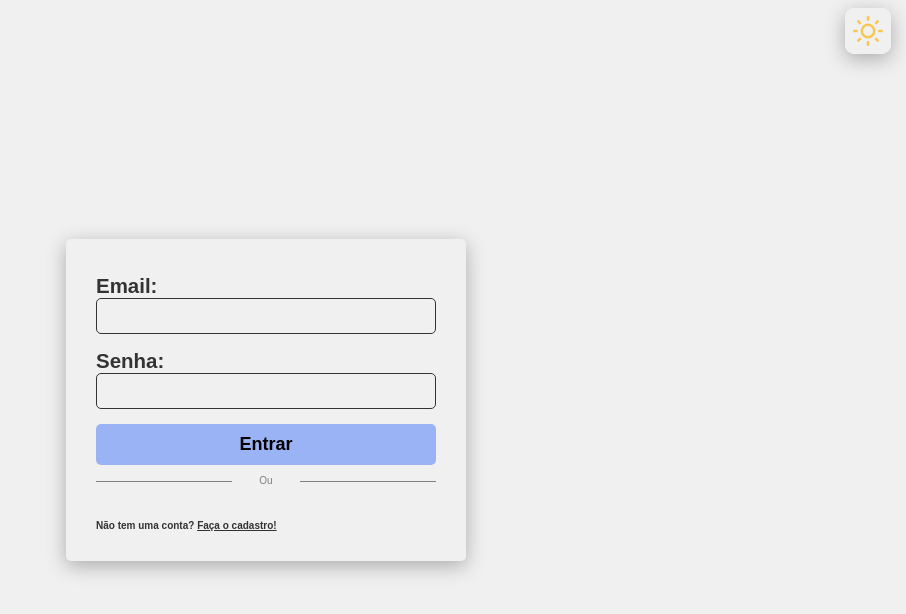
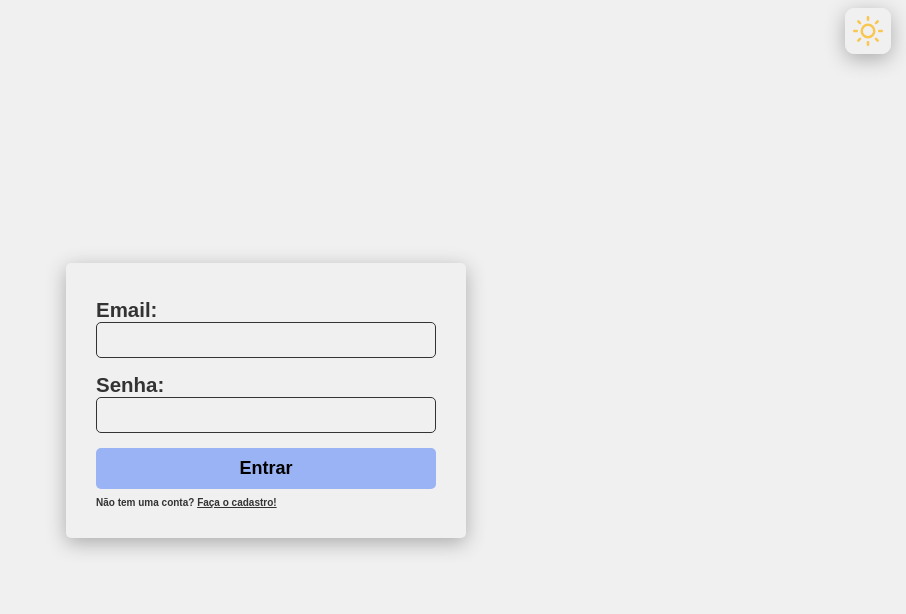
Before and after one commit to OtavioCleyderman/popfollow-client, a React (Vite) app: page /signin in a window 1280 px wide. Shown: the top 614 px of the page, without its empty margins (374-1280 px from the left). Built offline with nearby package versions, Linux system fonts and the light colour scheme.

Commit message:
(04/07) Ajuste na página de login

```diff
--- a/src/pages/Auth/SignIn.jsx
+++ b/src/pages/Auth/SignIn.jsx
@@ -88,18 +88,14 @@ function SigninForm() {
         <button type="submit" className="form__button">
           Entrar
         </button>
-        <div className="form__or">
+        {/* <div className="form__or">
           <div className="divider">
             <span> Ou </span>
           </div>
           <div id="signInDiv" >
 
           </div>
-          {/* <div  className="google">
-            <img src={googleImg} alt="" />
-            <span>Entre com o Google</span>
-          </div> */}
-        </div>
+        </div> */}
 
         <span className="form__swap">
           Não tem uma conta? <Link to={"/signup"}> Faça o cadastro! </Link>
```
